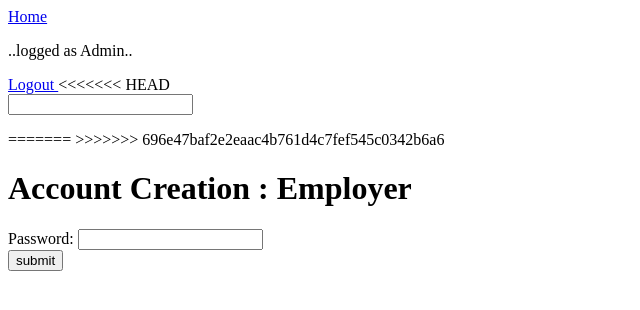
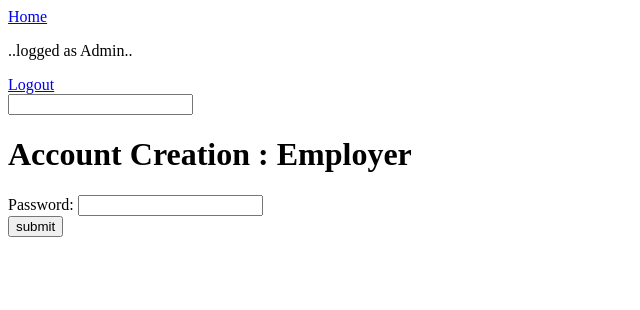
Before and after one commit to NamalSanjaya/Project-Job_Portal, a Django app: page /employer/create-account/1/ in a window 1280 px wide. Shown: the top 310 px of the page, without its empty margins (0-640 px from the left). Run offline with Django 3.2, Linux system fonts and the light colour scheme; a user stored in the database is signed in.

Commit message:
some post data2

```diff
--- a/DashBoard/templates/DashBoard/base.html
+++ b/DashBoard/templates/DashBoard/base.html
@@ -17,15 +17,11 @@
                 {% endif %}
 
                 <a href="{% url 'Logout' %}"> Logout </a>
-<<<<<<< HEAD
 
                 <form action="{% url 'SearchWord' %}">
                     <input type="search" name="keyword" id="keyword">
                 </form>
 
-=======
-
->>>>>>> 696e47baf2e2eaac4b761d4c7fef545c0342b6a6
             {% else %}
                 <a href="{% url 'company:RequestAccount' %}"> Employer </a>
                 <a href="{% url 'seeker:RequestAccount' %}">  Employee </a>
```
Also changed, not shown: db.sqlite3.
